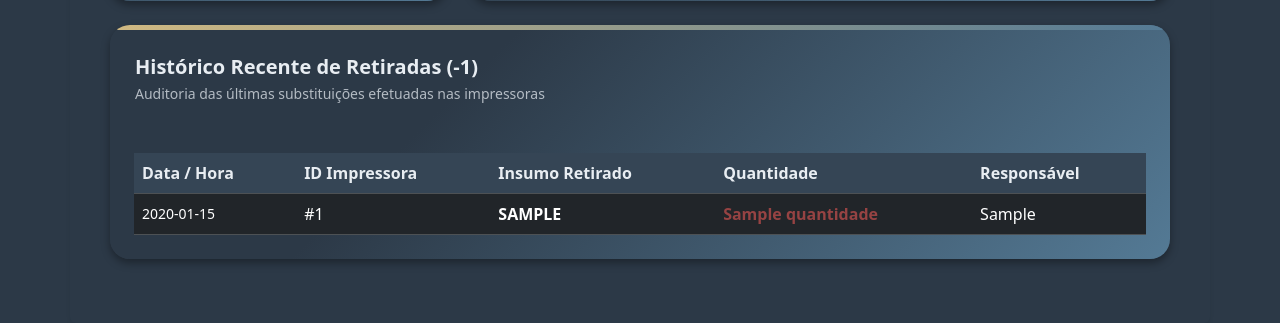
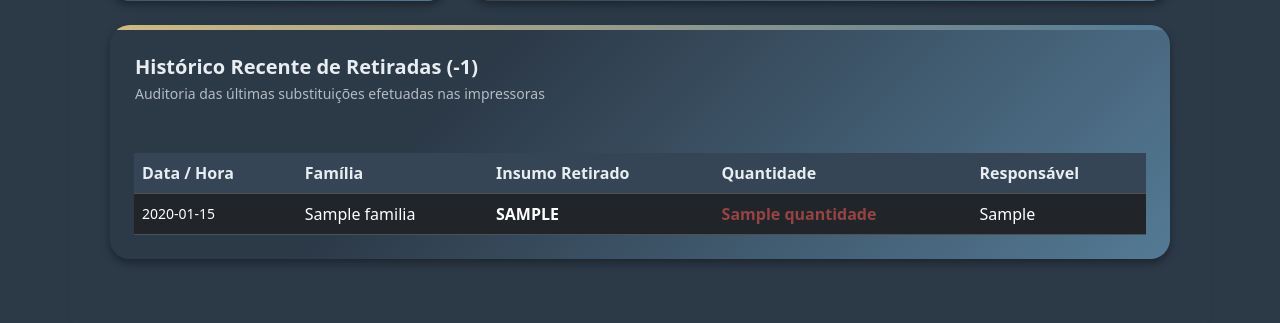
Before and after one commit to SirReinato/central_chamado, a Python web app: template templates/impressoras/estoque.html in a window 1280 px wide. Shown: the part 778-1101 px from the top of the page. Run offline with Jinja, Linux system fonts and the light colour scheme; the template is opened without the code that fills it: most values are stand-ins (such as "Sample title", 1, 10 or a date in 2020).

Commit message:
ajuste no estoque

```diff
--- a/models.py
+++ b/models.py
@@ -171,6 +171,8 @@ class HistoricoSuprimento(db.Model):
 
     id = db.Column(db.Integer, primary_key=True)
     impressora_id = db.Column(db.Integer, nullable=True)
+    familia_id = db.Column(db.Integer, db.ForeignKey('estoque_suprimentos.id'), nullable=True)
+    familia = db.relationship('EstoqueSuprimento')
     tipo_insumo = db.Column(db.String(20), nullable=False)
     quantidade = db.Column(db.Integer, nullable=False, default=-1)
     usuario_responsavel = db.Column(db.String(100), nullable=False)
--- a/services/suprimentos_services.py
+++ b/services/suprimentos_services.py
@@ -75,6 +75,7 @@ class SuprimentosService:
         # Registra a movimentação no histórico de auditoria
         historico = HistoricoSuprimento(
             impressora_id=impressora.id,
+            familia_id=familia.id,
             tipo_insumo=tipo_insumo,
             quantidade=-1,
             usuario_responsavel=usuario_nome,
@@ -126,6 +127,7 @@ class SuprimentosService:
         # Registra no histórico de auditoria (sem vínculo com impressora)
         historico = HistoricoSuprimento(
             impressora_id=None,
+            familia_id=familia.id,
             tipo_insumo=tipo_insumo,
             quantidade=quantidade,
             usuario_responsavel=f"{usuario_nome} (Ajuste: {motivo})",
--- a/templates/impressoras/estoque.html
+++ b/templates/impressoras/estoque.html
@@ -249,7 +249,7 @@
                             <thead class="cabecalhoTabela">
                                 <tr>
                                     <th>Data / Hora</th>
-                                    <th>ID Impressora</th>
+                                    <th>Família</th>
                                     <th>Insumo Retirado</th>
                                     <th>Quantidade</th>
                                     <th>Responsável</th>
@@ -261,7 +261,15 @@
                                 <tr>
                                     <td class="small">{{ h.data_retirada.strftime('%d/%m/%Y %H:%M') if h.data_retirada
                                         else '-' }}</td>
-                                    <td>#{{ h.impressora_id }}</td>
+                                    <td>
+                                        {% if h.familia %}
+                                        {{ h.familia.nome_familia }}
+                                        {% elif h.impressora and h.impressora.familia_suprimento %}
+                                        {{ h.impressora.familia_suprimento.nome_familia }}
+                                        {% else %}
+                                        <span class="text-muted">—</span>
+                                        {% endif %}
+                                    </td>
                                     <td>
                                         <span class="text-uppercase fw-bold">{{ h.tipo_insumo }}</span>
                                     </td>
```
